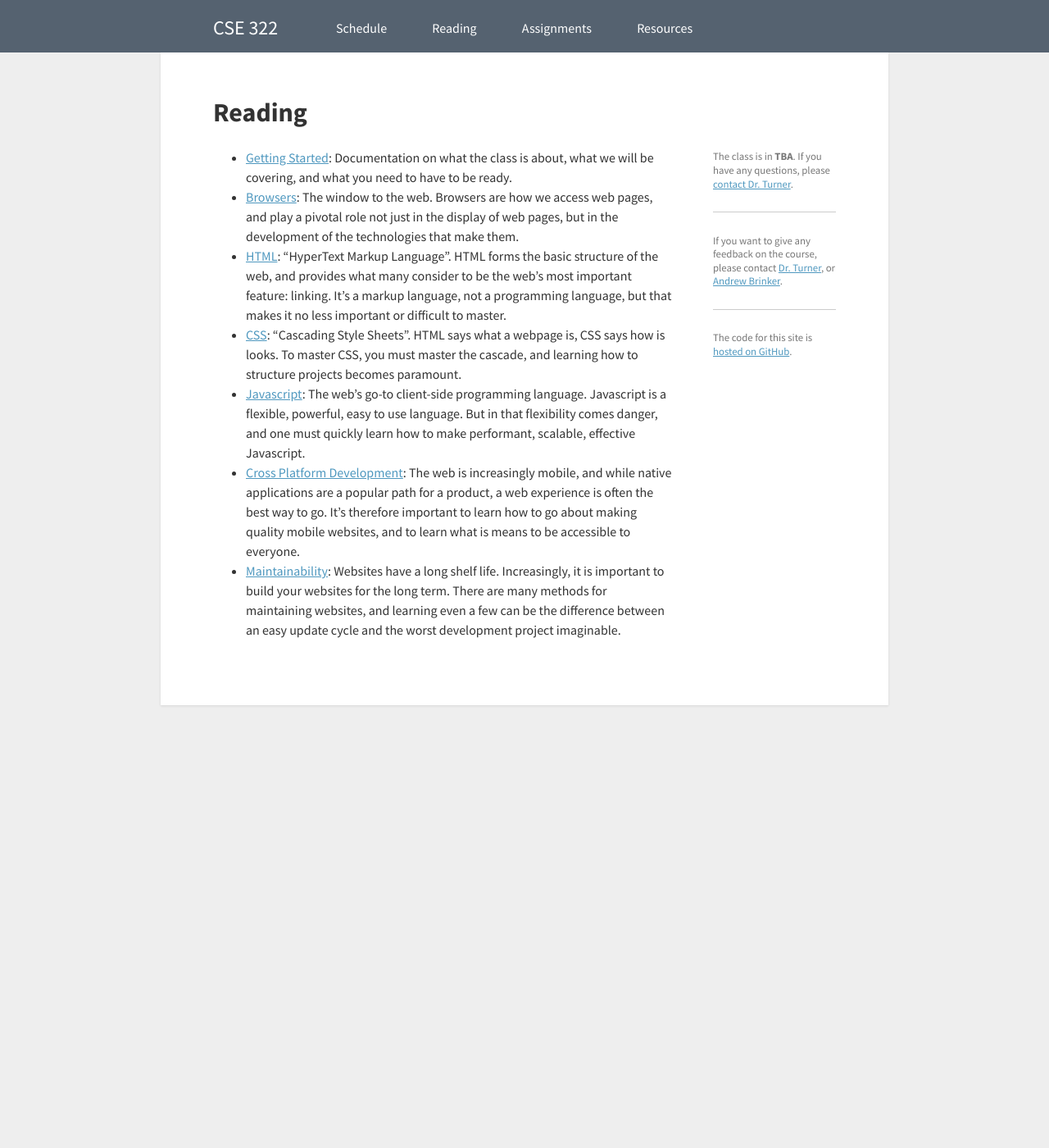
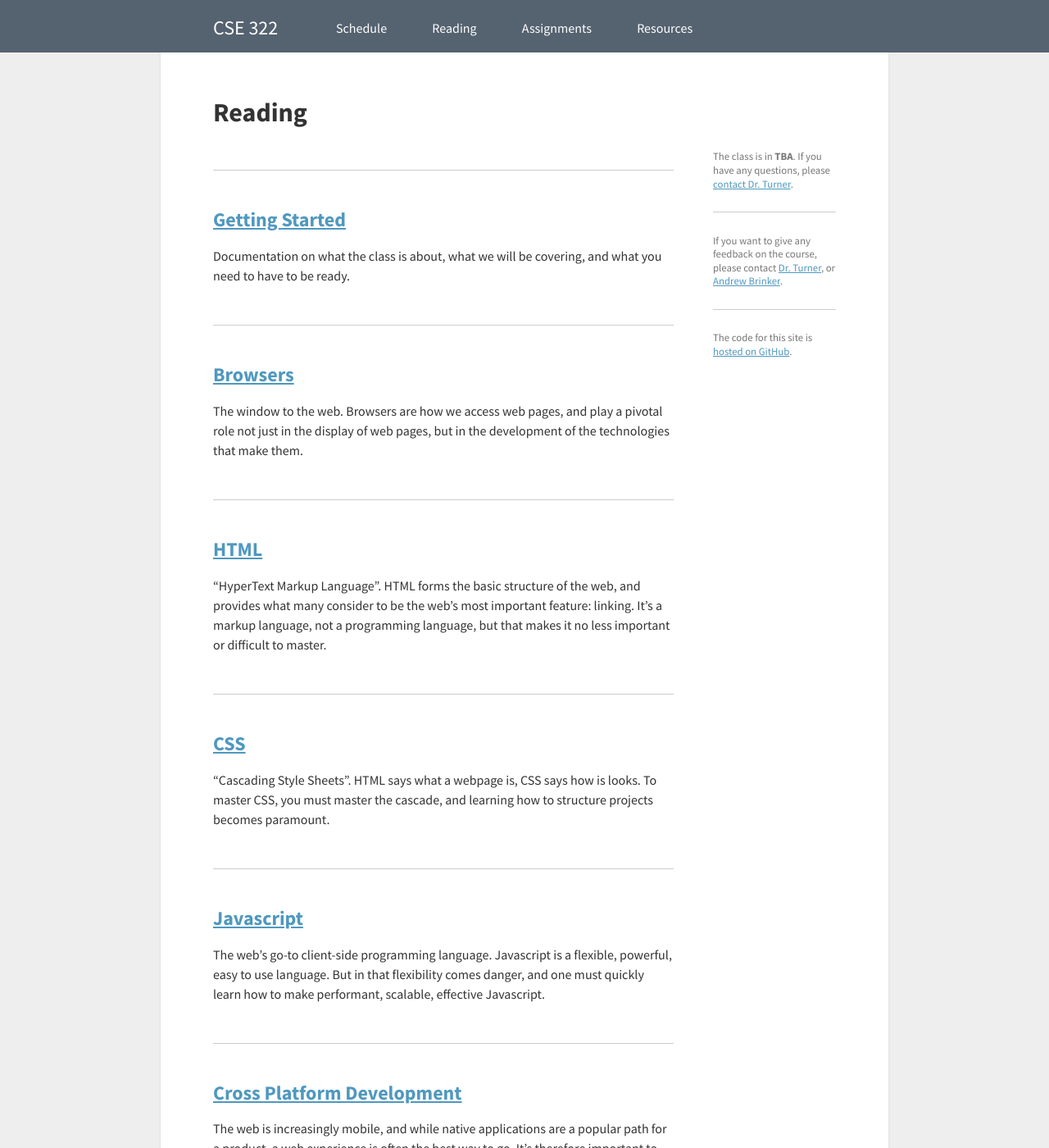
Before and after one commit to csusbdt/322-2013, a Jekyll site: the page built from reading/index.html, in a window 1280 px wide and 1400 px high. Shown: the whole window at 82% size. Built offline with Jekyll 4.4.1, drawn with Linux system fonts in a browser that asks for light colours; nearby versions of some CDN libraries; some of the changed text lies outside the part shown.

Commit message:
Updated reading.md

```diff
--- a/_includes/content/reading.md
+++ b/_includes/content/reading.md
@@ -1,9 +1,29 @@
 # Reading
 
-- [Getting Started](getting-started/ "Getting Started"): Documentation on what the class is about, what we will be covering, and what you need to have to be ready.
-- [Browsers](browsers/ "Browsers"): The window to the web. Browsers are how we access web pages, and play a pivotal role not just in the display of web pages, but in the development of the technologies that make them.
-- [HTML](html/ "HTML"): "HyperText Markup Language". HTML forms the basic structure of the web, and provides what many consider to be the web's most important feature: linking. It's a markup language, not a programming language, but that makes it no less important or difficult to master.
-- [CSS](css/ "CSS"): "Cascading Style Sheets". HTML says what a webpage is, CSS says how is looks. To master CSS, you must master the cascade, and learning how to structure projects becomes paramount.
-- [Javascript](javascript/ "Javascript"): The web's go-to client-side programming language. Javascript is a flexible, powerful, easy to use language. But in that flexibility comes danger, and one must quickly learn how to make performant, scalable, effective Javascript.
-- [Cross Platform Development](cross-platform/ "Cross Platform Development"): The web is increasingly mobile, and while native applications are a popular path for a product, a web experience is often the best way to go. It's therefore important to learn how to go about making quality mobile websites, and to learn what is means to be accessible to everyone.
-- [Maintainability](maintainability/ "Maintainability"): Websites have a long shelf life. Increasingly, it is important to build your websites for the long term. There are many methods for maintaining websites, and learning even a few can be the difference between an easy update cycle and the worst development project imaginable.
+## [Getting Started](getting-started/ "Getting Started")
+
+Documentation on what the class is about, what we will be covering, and what you need to have to be ready.
+
+## [Browsers](browsers/ "Browsers")
+
+The window to the web. Browsers are how we access web pages, and play a pivotal role not just in the display of web pages, but in the development of the technologies that make them.
+
+## [HTML](html/ "HTML")
+
+"HyperText Markup Language". HTML forms the basic structure of the web, and provides what many consider to be the web's most important feature: linking. It's a markup language, not a programming language, but that makes it no less important or difficult to master.
+
+## [CSS](css/ "CSS")
+
+"Cascading Style Sheets". HTML says what a webpage is, CSS says how is looks. To master CSS, you must master the cascade, and learning how to structure projects becomes paramount.
+
+## [Javascript](javascript/ "Javascript")
+
+The web's go-to client-side programming language. Javascript is a flexible, powerful, easy to use language. But in that flexibility comes danger, and one must quickly learn how to make performant, scalable, effective Javascript.
+
+## [Cross Platform Development](cross-platform/ "Cross Platform Development")
+
+The web is increasingly mobile, and while native applications are a popular path for a product, a web experience is often the best way to go. It's therefore important to learn how to go about making quality mobile websites, and to learn what is means to be accessible to everyone.
+
+## [Maintainability](maintainability/ "Maintainability")
+
+Websites have a long shelf life. Increasingly, it is important to build your websites for the long term. There are many methods for maintaining websites, and learning even a few can be the difference between an easy update cycle and the worst development project imaginable.
```
